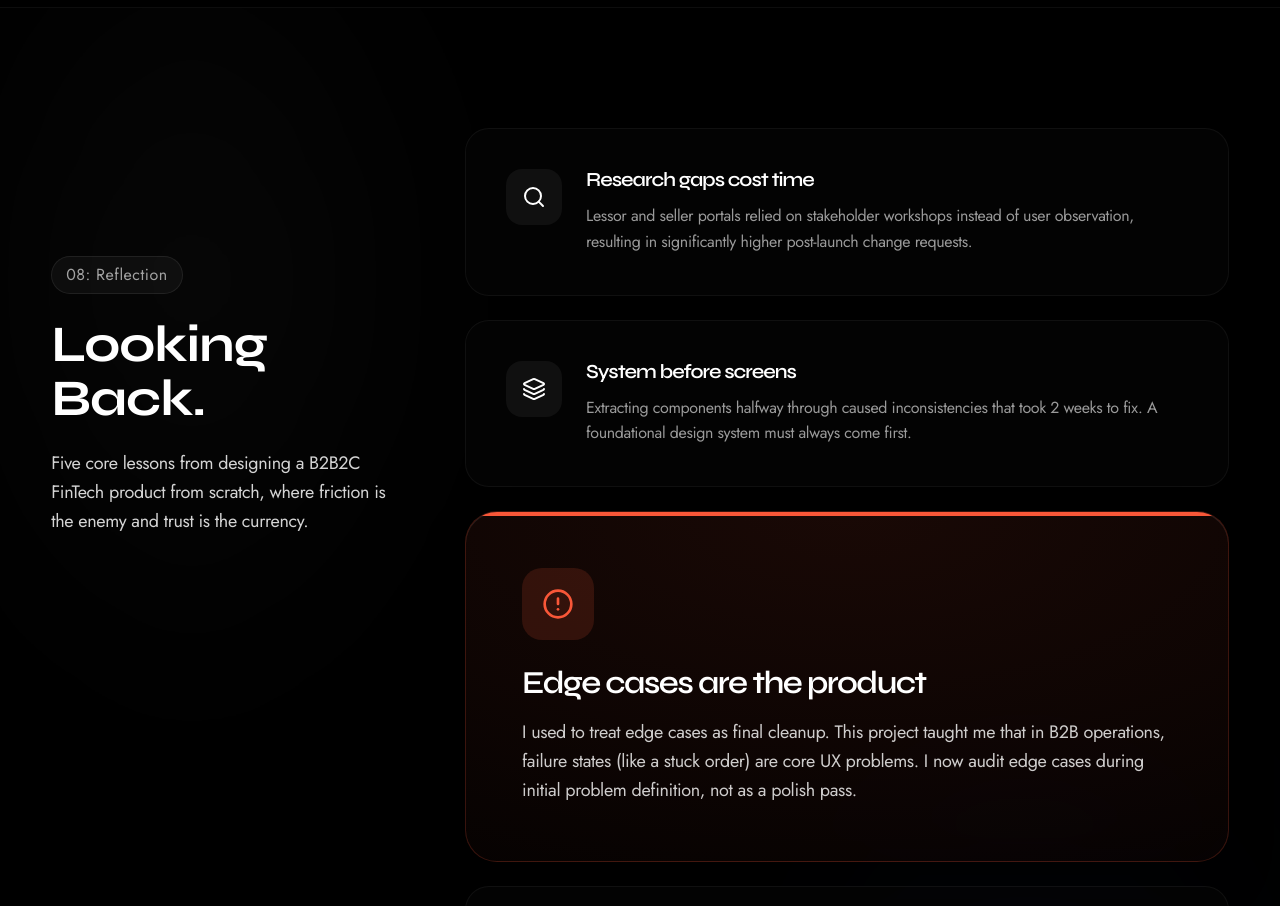
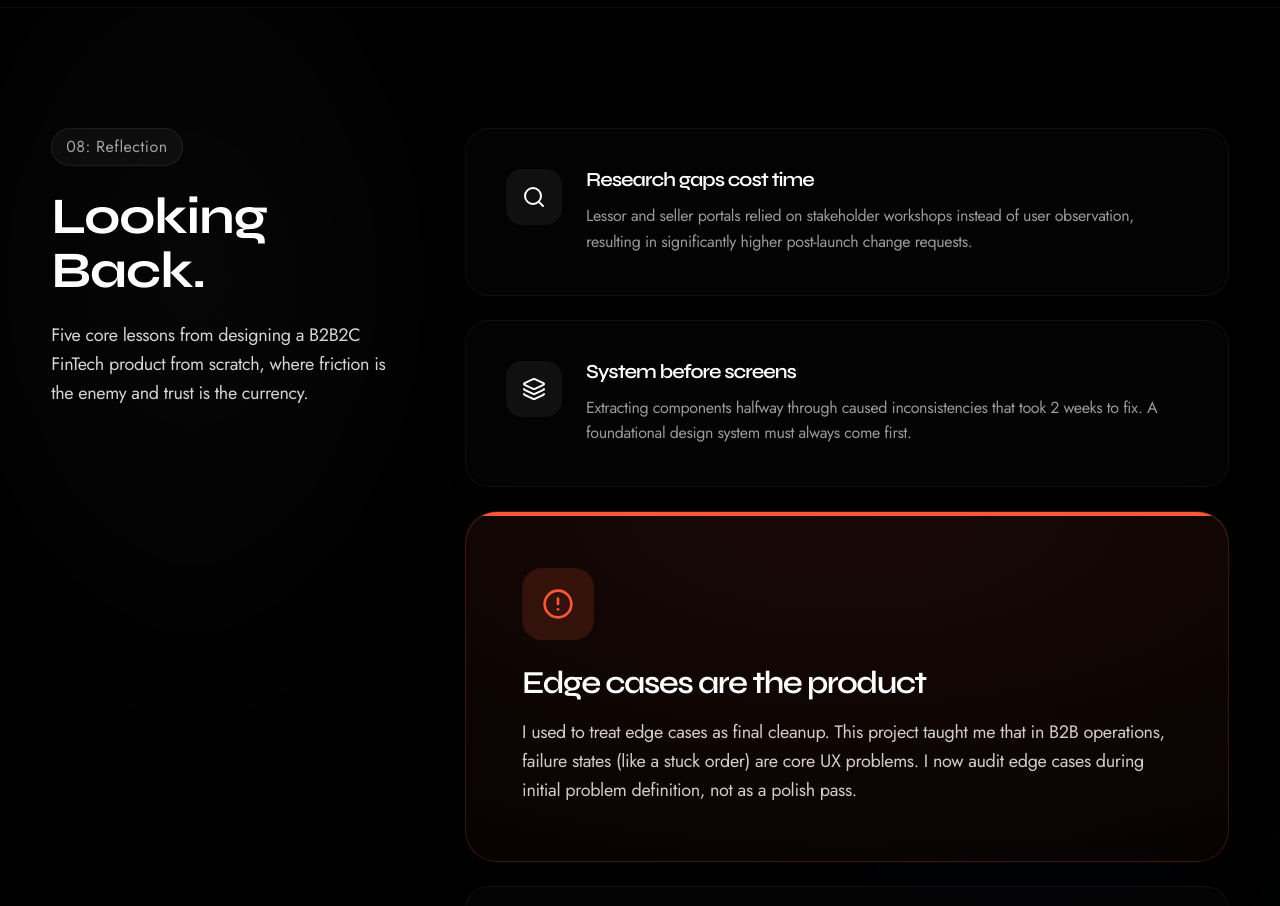
Before and after one commit to skssandeep/portfolio, a React (Vite) app: page /smart-epp in a window 1280 px wide. Shown: the part 10040-10946 px from the top of the page. Built offline with nearby package versions, Linux system fonts and the light colour scheme.

Commit message:
style: Remove sticky positioning to ensure strict scroll alignment

```diff
--- a/src/pages/SmartEPPCaseStudy.tsx
+++ b/src/pages/SmartEPPCaseStudy.tsx
@@ -1772,7 +1772,7 @@ export const SmartEPPCaseStudy = () => {
           <div className="grid grid-cols-1 lg:grid-cols-12 gap-16 items-start">
 
             {/* Left Column: Sticky Header */}
-            <div className="lg:col-span-4 lg:sticky lg:top-32" style={{ display: 'flex', flexDirection: 'column', gap: '24px' }}>
+            <div className="lg:col-span-4" style={{ display: 'flex', flexDirection: 'column', gap: '24px', marginTop: 0, paddingTop: 0 }}>
               <div style={{ display: 'inline-flex', alignItems: 'center', gap: '8px', background: 'rgba(255,255,255,0.04)', border: '1px solid rgba(255,255,255,0.08)', borderRadius: '100px', padding: '6px 14px', alignSelf: 'flex-start' }}>
                 <span style={{ fontSize: '16px', color: '#a3a3a3', fontFamily: "'Jost', sans-serif", letterSpacing: '0.5px' }}>08: Reflection</span>
               </div>
```
